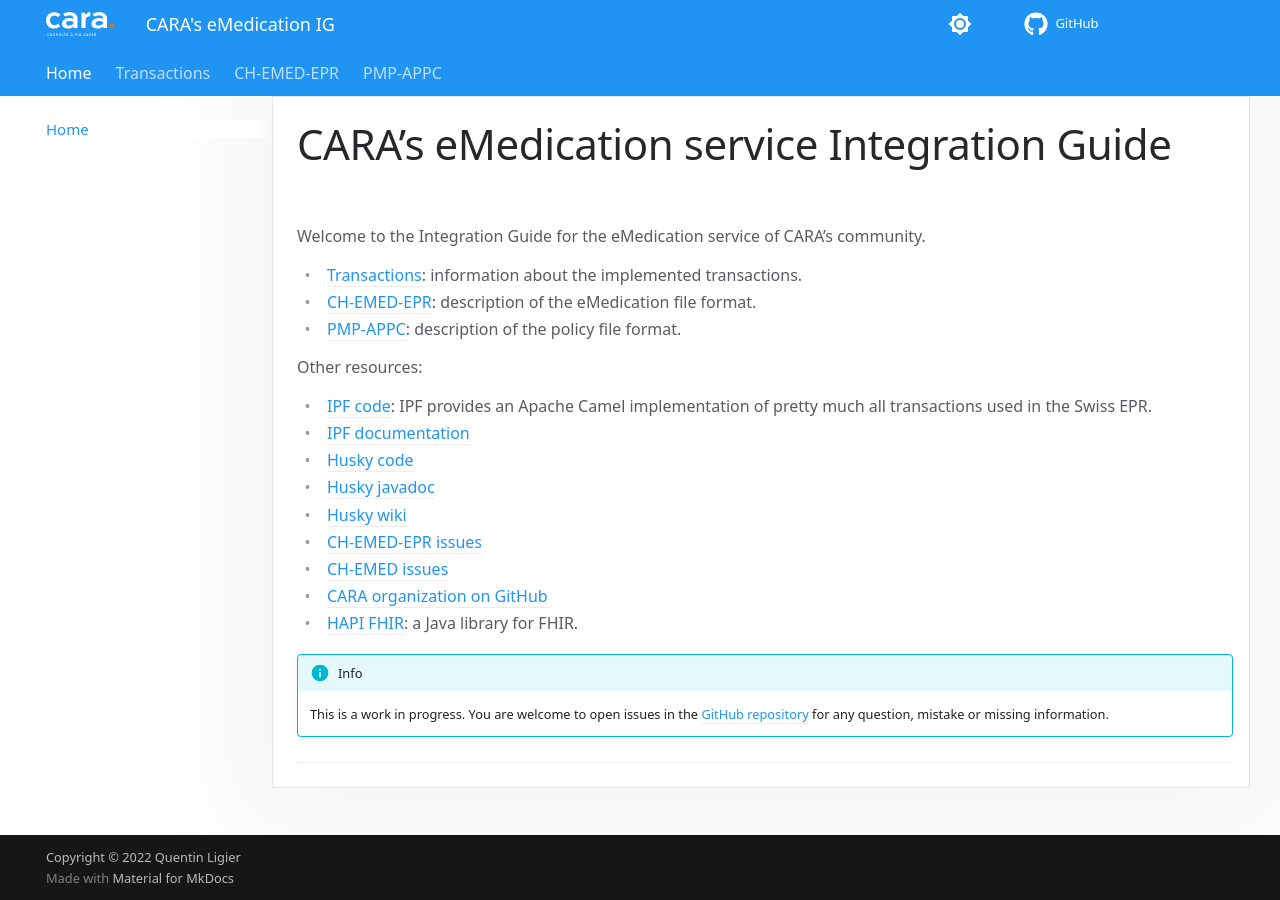
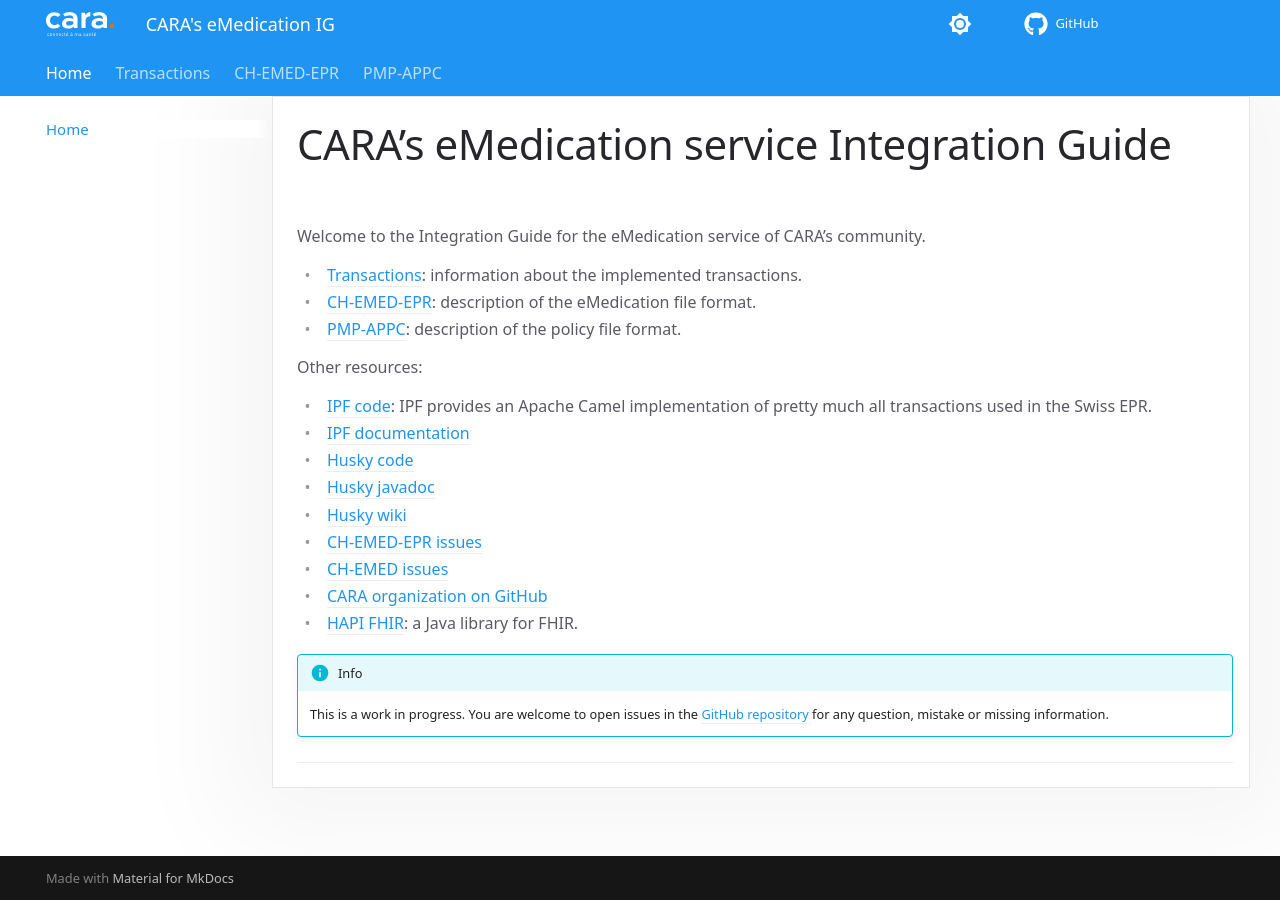
Before and after one commit to CARA-ch/emed-service-guide, an MkDocs documentation site: the page built from docs/index.md, in a window 1280 px wide. Built offline with MkDocs 1.6.1 and Material for MkDocs 9.7.7, drawn with Linux system fonts in a browser that asks for light colours; comment, search, counter and statistics services are not loaded.

Commit message:
#6 remove copyright

```diff
--- a/mkdocs.yml
+++ b/mkdocs.yml
@@ -2,7 +2,6 @@
 site_url: https://qligier.github.io/cara-emed-ig/
 repo_url: https://github.com/qligier/cara-emed-ig
 site_author: Quentin Ligier
-copyright: Copyright &copy; 2022 Quentin Ligier
 nav:
   - Home: index.md
   - Transactions:
```
